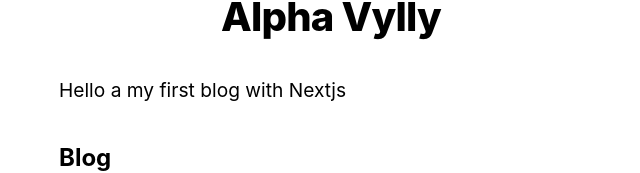
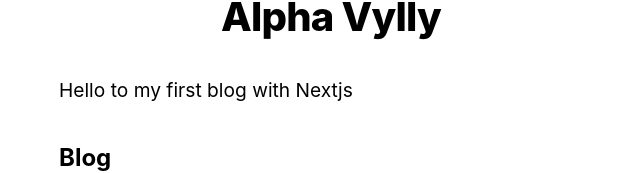
Before and after one commit to AlphaLawless/Blog-nextjs, a Next.js app: page / in a window 1280 px wide. Shown: the part 215-388 px from the top of the page, without its empty margins (309-949 px from the left). Built offline with nearby package versions, Linux system fonts and the light colour scheme.

Commit message:
change(intro): 'a' for 'to' in introduction

```diff
--- a/pages/index.js
+++ b/pages/index.js
@@ -12,7 +12,7 @@ export default function Home({ allPostsData }) {
         <title>{siteTitle}</title>
       </Head>
       <section className={utilStyles.headingMd}>
-        <p>Hello a my first blog with Nextjs</p>
+        <p>Hello to my first blog with Nextjs</p>
       </section>
       <section className={`${utilStyles.headingMd} ${utilStyles.padding1px}`}>
         <h2 className={utilStyles.headingLg}>Blog</h2>
```
